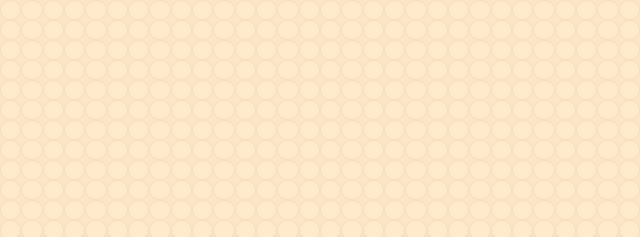
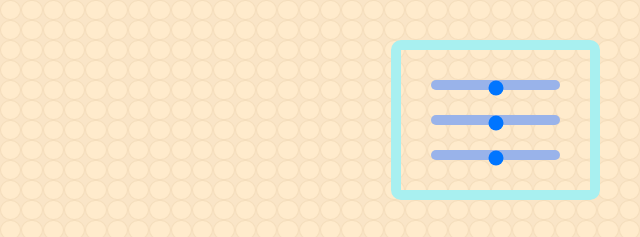
Before and after one commit to VaclavNekolny/game-of-life-JS, a website: page game-of-life/game-of-life.html in a window 1280 px wide. Shown: the whole page, without its empty margins (640-1280 px from the left). Drawn offline with Linux system fonts and the light colour scheme.

Commit message:
hsl color picker

```diff
--- a/game-of-life/game-of-life.css
+++ b/game-of-life/game-of-life.css
@@ -2,6 +2,11 @@
   margin: 0;
   padding: 0;
   box-sizing: border-box;
+}
+
+:root {
+   --color: hsl(180, 70%, 80%);
+   --color-dark: hsla(180, 90%, 40%, 0.9);
 }
 
 body {
@@ -27,8 +32,9 @@ body {
   top: 15vh;
 
   padding: 40px 40px 40px 60px;
-  background-color: hsla(240, 100%, 50%, 0.85);
+  background-color: var(--color-dark) ;
   border-radius: 100px;
+  box-shadow: 10px 10px 40px var(--color-dark);
 }
 
 #text-bar input {
@@ -80,5 +86,33 @@ body {
 }
 
 .full {
-  background-color: red;
+  background-color: var(--color);
 }
+
+#color-picker {
+  position: absolute;
+  right: 40px;
+  top: 40px;
+  display: flex;
+  flex-direction: column;
+  gap: 25px;
+  border: 10px solid var(--color);
+  padding: 30px;
+  border-radius: 10px;
+}
+
+/* #color-picker input[type="range"] {
+  transform: scale(1.3);
+  cursor: pointer;
+
+} */
+
+input[type="range"]::-webkit-slider-runnable-track {
+  height: 10px;
+  background: hsl(221, 66%, 76%);
+  border-radius: 10px;
+}
+
+input[type="range"]::-webkit-slider-thumb {
+  background: hsl(221, 100%, 100%);
+}
--- a/game-of-life/game-of-life.html
+++ b/game-of-life/game-of-life.html
@@ -11,8 +11,33 @@
       <input type="text" maxlength="10" />
       <button>RUN</button>
     </div>
+    <div id="color-picker">
+      <input
+        class="slider"
+        type="range"
+        name="hue"
+        id="hue"
+        min="0"
+        max="360"
+      />
+      <input
+        class="slider"
+        type="range"
+        name="saturation"
+        id="saturation"
+        min="60"
+        max="80"
+      />
+      <input
+        class="slider"
+        type="range"
+        name="lightness"
+        id="lightness"
+        min="70"
+        max="80"
+      />
+    </div>
     <div class="grid"></div>
-    <div id="display-word" hidden></div>
     <script src="game.js"></script>
   </body>
 </html>
--- a/game-of-life/game.js
+++ b/game-of-life/game.js
@@ -1,15 +1,18 @@
-// const display = document.getElementById('display-word');
 const runButton = document.querySelector('button');
 const input = document.querySelector('input');
 const textBar = document.getElementById('text-bar');
 
 const grid = document.querySelector('.grid');
 
+let color = 'hsl(180, 50%, 50%)';
+const hue = document.getElementById('hue');
+const saturation = document.getElementById('saturation');
+const lightness = document.getElementById('lightness');
+
 const GRID_W = 60;
 const GRID_H = 40;
 let pointer = [0, 20];
 drawEmptyGrid(GRID_W, GRID_H);
-allowDrawing();
 
 function createTable(x, y, fillRandomly) {
   const table = document.createElement('table');
@@ -32,7 +35,6 @@ function createTable(x, y, fillRandomly) {
 }
 
 function drawEmptyGrid(x, y) {
-  console.log('empty grid');
   const grid = document.querySelector('.grid');
 
   for (let i = 0; i < 60 * 40; i++) {
@@ -49,6 +51,18 @@ function getCell(x, y) {
   return grid.children[y * GRID_W + x];
 }
 
+function getColor() {
+  const currentColor = `hsl(${hue.value},${saturation.value}%,${lightness.value}%)`;
+
+  document.getElementById('color-picker').style.borderColor = currentColor;
+  color = currentColor;
+  document.documentElement.style.setProperty('--color', currentColor);
+  document.documentElement.style.setProperty(
+    '--color-dark',
+    `hsla(${hue.value}, 80%, 20%)`,
+  );
+}
+
 function handleKeypress(e) {
   console.log(e);
   // Render screen
@@ -59,10 +73,12 @@ function handleKeypress(e) {
   } else if (e.code == 'Space') {
     textBar.toggleAttribute('hidden');
   } else if (e.key == 'x') {
-    renderBitmapLetter('S');
+    renderBitmapLetter('M');
+    renderBitmapLetter('I');
+    renderBitmapLetter('L');
+    renderBitmapLetter('K');
+    renderBitmapLetter('A');
     renderBitmapLetter('T');
-    renderBitmapLetter('A');
-    renderBitmapLetter('R');
     renderBitmapLetter('T');
   } else {
     document.body.querySelector('table')?.remove();
@@ -77,6 +93,7 @@ function allowDrawing() {
     if (e.target.classList.contains('cell')) {
       e.target.classList.toggle('full');
     }
+
   });
 
   grid.addEventListener('pointerover', (e) => {
@@ -85,9 +102,6 @@ function allowDrawing() {
     }
   });
 }
-
-document.addEventListener('keypress', handleKeypress);
-runButton.addEventListener('click', renderWordFromInput);
 
 async function renderWordFromInput() {
   if (!input.value) {
@@ -108,7 +122,6 @@ async function renderWordFromInput() {
   allowDrawing();
 }
 
-// DEPRECATED
 async function fetchAlphabethBitmap() {
   try {
     const res = await fetch('./monogram-bitmap.json');
@@ -142,17 +155,13 @@ async function renderBitmapLetter(letter) {
   }
 
   // setting new pointer
-  pointer[0] = pointer[0] + 6
+  pointer[0] = pointer[0] + 6;
 }
 
-function renderSpace() {
-  const table = document.createElement('table');
-  table.id = 'space';
-  for (let i = 0; i < 12; i++) {
-    const tr = document.createElement('tr');
-    const td = document.createElement('td');
-    tr.appendChild(td);
-    table.appendChild(tr);
-  }
-  return table;
-}
+document.addEventListener('keypress', handleKeypress);
+runButton.addEventListener('click', renderWordFromInput);
+document.querySelectorAll('.slider').forEach((slider) => {
+  slider.addEventListener('input', getColor);
+});
+
+allowDrawing();
```
